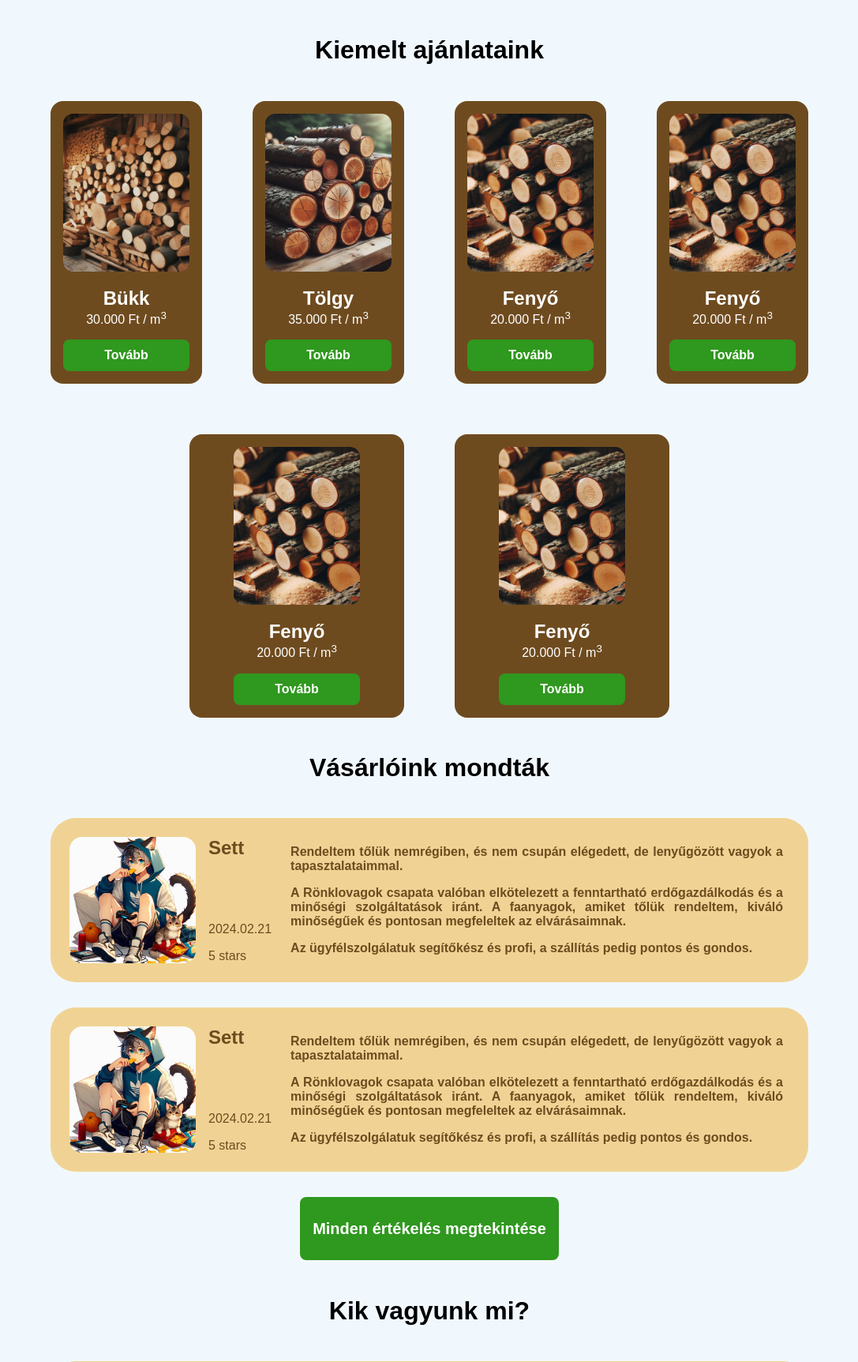
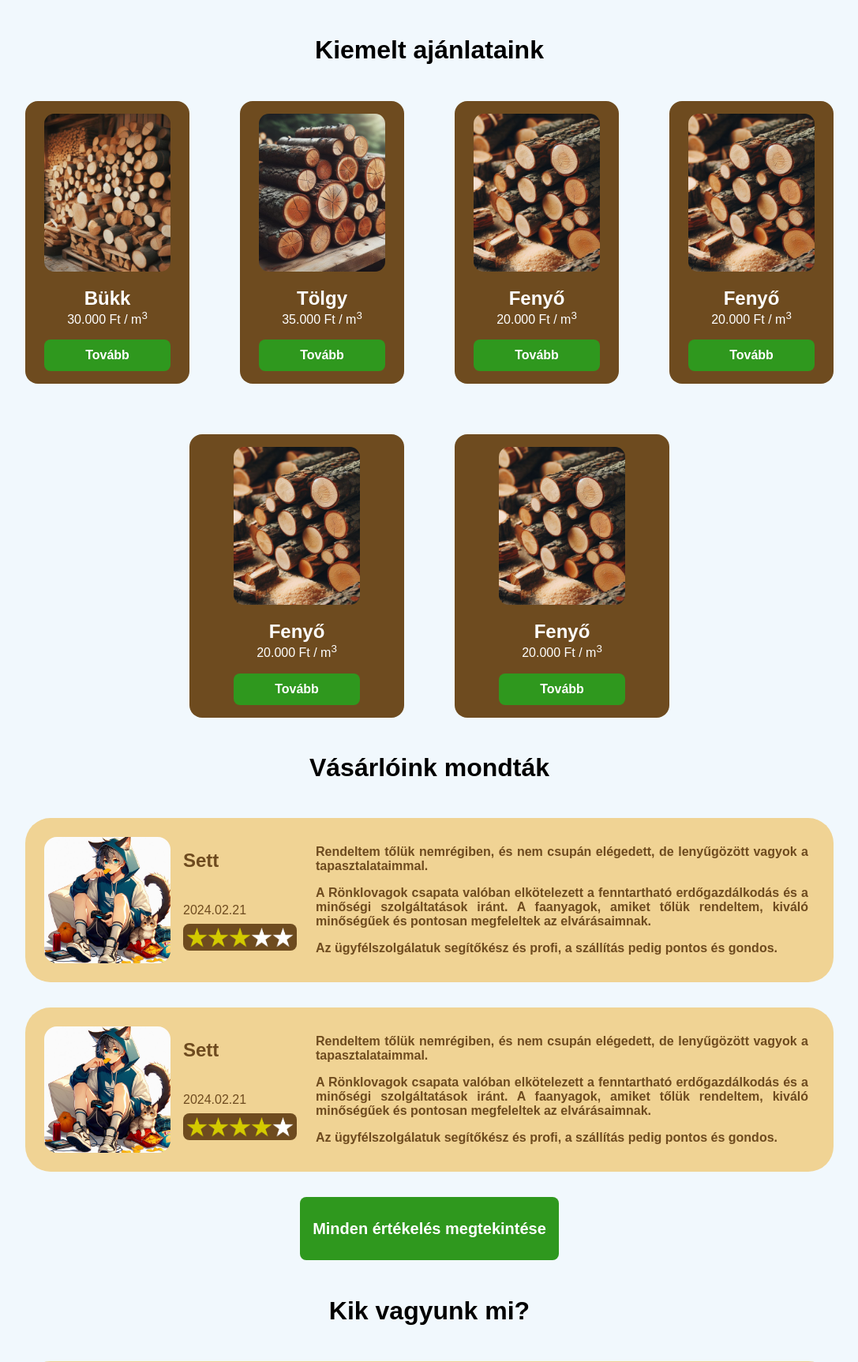
Before and after one commit to alukacs03/webterv_projekt_2024, a PHP site: page /pages/index.html in a window 1280 px wide. Shown: the part 80-1805 px from the top of the page at 79% size, without its empty margins (96-1183 px from the left). Run offline with PHP 8.4, Linux system fonts and the light colour scheme.

Commit message:
Csillagok, üzenet kész.
K**** UZENET, HOGY BA***Á*EG.
ÁÁÁÁÁÁÁÁÁÁÁÁÁÁÁ.

```diff
--- a/pages/index.html
+++ b/pages/index.html
@@ -79,9 +79,15 @@
                     <img src="../pictures/profilepics/catboy.jpeg" alt="catboy" class="reviewProfilePic">
                     <div class="reviewDetails">
                         <h2 class="reviewName">Sett</h2>
-                        <div>
+                        <div class="reviewPepe">
                             <p class="reviewDate">2024.02.21</p>
-                            <div class="reviewStars">5 stars</div>
+                            <div class="reviewStars">
+                                <img src="../pictures/resources/star.png" alt="Csillagok" class="starFull star">
+                                <img src="../pictures/resources/star.png" alt="csillagok" class="starFull star">
+                                <img src="../pictures/resources/star.png" alt="mondjátok" class="starFull star">
+                                <img src="../pictures/resources/star.png" alt="el" class="starEmpty star">
+                                <img src="../pictures/resources/star.png" alt="nekem" class="starEmpty star">
+                            </div>
                         </div>
                     </div>
                 </div>
@@ -104,7 +110,12 @@
                         <h2 class="reviewName">Sett</h2>
                         <div>
                             <p class="reviewDate">2024.02.21</p>
-                            <div class="reviewStars">5 stars</div>
+                            <div class="reviewStars">
+                                <img src="../pictures/resources/star.png" alt="Csillagok" class="starFull star">
+                                <img src="../pictures/resources/star.png" alt="csillagok" class="starFull star">
+                                <img src="../pictures/resources/star.png" alt="mondjátok" class="starFull star">
+                                <img src="../pictures/resources/star.png" alt="el" class="starFull star">
+                                <img src="../pictures/resources/star.png" alt="nekem" class="starEmpty star"></div>
                         </div>
                     </div>
                 </div>
@@ -157,8 +168,8 @@
                         <input type="email" name="contactEmailInput" id="contactEmailInput" class="contactInputField" placeholder="E-mail..." required>
                     </div>
                 </div>
-                <div id="contactMessageContainer" class="contactContainer">
-                    <label for="contactMessageInput" class="contactLabel">Üzenet:</label>
+                <div id="contactMessageContainer">
+                    <label for="contactMessageInput" class="contactLabel" id="contactMessageLabel">Üzenet:</label>
                     <textarea name="contactMessageInput" id="contactMessageInput" cols="30" rows="10" required></textarea>
                 </div>
                 <button id="contactSubmitButton" type="submit">Üzenet elküldése</button>
--- a/styles/global_style.css
+++ b/styles/global_style.css
@@ -69,6 +69,7 @@ a {
 */
 
 #indexMain {
+    padding: ;
     display: flex;
     flex-direction: column;
     text-align: center;
@@ -76,7 +77,7 @@ a {
     background-color: var(--background-colour);
     height: auto;
     flex: 1;
-    padding: 1.5rem 10rem;
+    padding: 1.5rem 10vw;
     gap: 1.5rem;
 }
 
--- a/styles/index_style.css
+++ b/styles/index_style.css
@@ -97,7 +97,7 @@
     height: 100%;
     display: flex;
     flex-direction: column;
-    justify-content: space-between;
+    justify-content: space-around;
 }
 
 .reviewLeft {
@@ -118,18 +118,14 @@
     justify-content: center;
     font-weight: bold;
     flex: 1;
+    flex-direction: column;
+    gap: 1rem;
 }
 
 .reviewText {
     padding: 0;
     margin: 0;
     text-align: justify;
-}
-
-.reviewRight {
-    display: flex;
-    flex-direction: column;
-    gap: 1rem;
 }
 
 #allReviewsButton {
@@ -139,12 +135,31 @@
     font-size: 1.25rem;
 }
 
+.reviewDate {
+    margin: 8px 0px;
+}
+
+.reviewStars{
+    background-color: var(--dark-green);
+    padding: 0.25rem;
+    border-radius: 0.5rem;
+    display: grid;
+    max-width: 9rem;
+    grid-template-columns: repeat(5,1fr);
+    width: 100%;
+    box-sizing: border-box;
+}
+
+.star{
+    width: 100%;
+}
+
 .starFull {
-
+    filter: invert(73%) sepia(19%) saturate(4602%) hue-rotate(17deg) brightness(103%) contrast(107%);
 }
 
 .starEmpty {
-
+    filter: invert(100%) sepia(0%) saturate(0%) hue-rotate(294deg) brightness(108%) contrast(102%);
 }
 
 /*
@@ -234,7 +249,7 @@
     justify-content: center;
     width: 100%;
     display: grid;
-    grid-template-columns: repeat(auto-fit, minmax(100px, 1fr));
+    grid-template-columns: repeat(auto-fit, minmax(200px, 1fr));
     gap: 1rem;
 }
 
@@ -245,6 +260,8 @@
     align-items: flex-start;
     gap: 0.5rem;
 }
+
+
 
 .contactInputField {
     border: none;
@@ -260,7 +277,14 @@
 }
 
 #contactMessageContainer {
+    display: flex;
+    flex-direction: column;
+    justify-content: space-between;
     width: 100%;
+}
+
+#contactMessageLabel {
+    margin-bottom: 8px;
 }
 
 #contactMessageInput {
```
